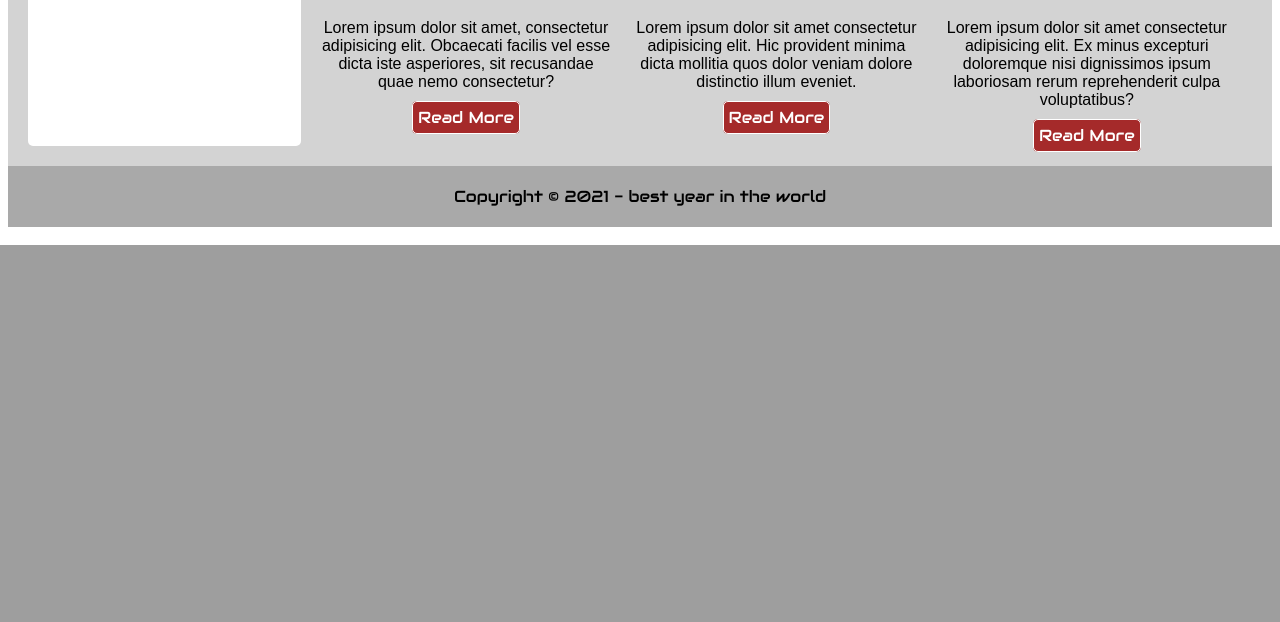
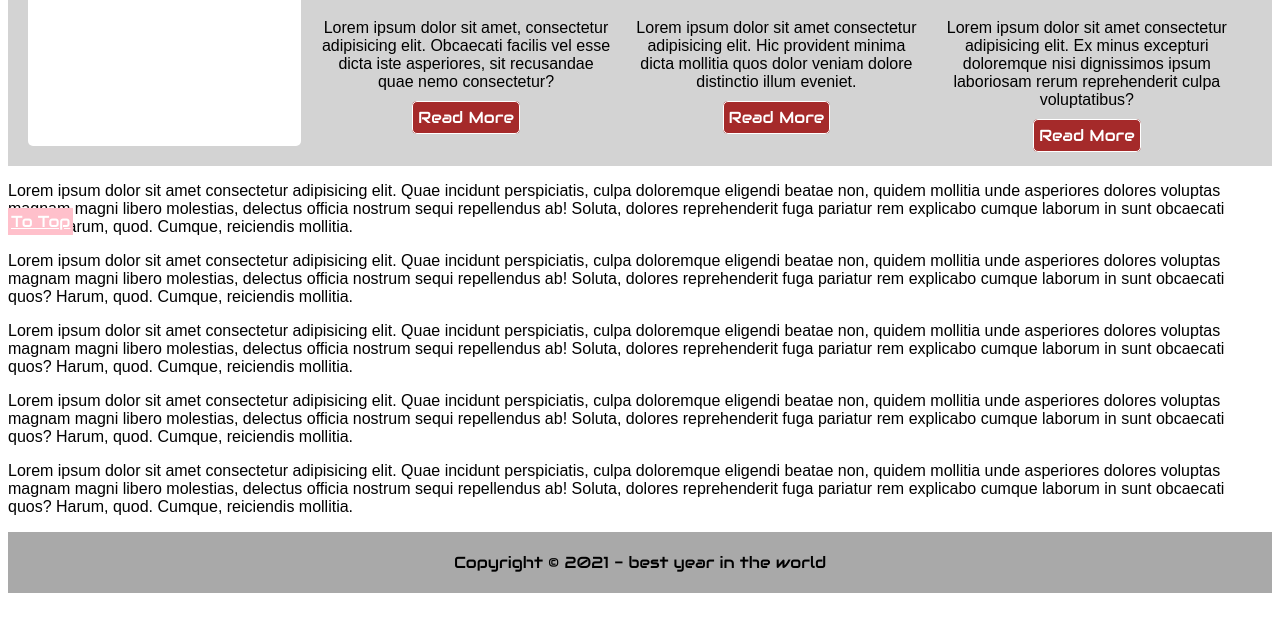
Before and after one commit to mirceaagr/ensta-web-dev, a PHP site: page /project/index.html in a window 1280 px wide. Shown: the part 555-1177 px from the top of the page. Before the commit the page ends 800 px from the top, so only its background shows below. Run offline with PHP 8.4, Linux system fonts and the light colour scheme.

Commit message:
CSS position

```diff
--- a/2021/course1/project/ensta.css
+++ b/2021/course1/project/ensta.css
@@ -1,4 +1,5 @@
 body {
+  /* position:relative; */
 }
 
 /* all headers and links will use Audiowide font */
@@ -25,7 +26,7 @@ header {
   color: white;
   text-align: center;
   background-image: url("https://images.all-free-download.com/images/graphiclarge/abstract_music_background_311570.jpg");
-  background-position: center;
+  background-position: cover;
   background-size: cover;
   background-repeat: no-repeat;
 }
@@ -39,10 +40,21 @@ header h2 {
 /* navigation */
 nav {
   display: flex;
+  position:sticky;
+  top:0;
 }
 nav a {
   padding: 20px;
   text-decoration: none;
+}
+
+#toTop{
+  position:sticky;
+  bottom:10px;
+  right:10px!important;
+  background-color:pink;
+  padding:3px;
+  color:white;
 }
 
 /* when screen is less then 500px we are using these css properties */
--- a/2021/course1/project/index.html
+++ b/2021/course1/project/index.html
@@ -66,11 +66,25 @@
                 <a href="#!">Read More</a>
             </article>
         </section>
+
+
+
+
     </main>
+
+    <section>
+        <p>Lorem ipsum dolor sit amet consectetur adipisicing elit. Quae incidunt perspiciatis, culpa doloremque eligendi beatae non, quidem mollitia unde asperiores dolores voluptas magnam magni libero molestias, delectus officia nostrum sequi repellendus ab! Soluta, dolores reprehenderit fuga pariatur rem explicabo cumque laborum in sunt obcaecati quos? Harum, quod. Cumque, reiciendis mollitia.</p>
+        <p>Lorem ipsum dolor sit amet consectetur adipisicing elit. Quae incidunt perspiciatis, culpa doloremque eligendi beatae non, quidem mollitia unde asperiores dolores voluptas magnam magni libero molestias, delectus officia nostrum sequi repellendus ab! Soluta, dolores reprehenderit fuga pariatur rem explicabo cumque laborum in sunt obcaecati quos? Harum, quod. Cumque, reiciendis mollitia.</p>
+        <p>Lorem ipsum dolor sit amet consectetur adipisicing elit. Quae incidunt perspiciatis, culpa doloremque eligendi beatae non, quidem mollitia unde asperiores dolores voluptas magnam magni libero molestias, delectus officia nostrum sequi repellendus ab! Soluta, dolores reprehenderit fuga pariatur rem explicabo cumque laborum in sunt obcaecati quos? Harum, quod. Cumque, reiciendis mollitia.</p>
+        <p>Lorem ipsum dolor sit amet consectetur adipisicing elit. Quae incidunt perspiciatis, culpa doloremque eligendi beatae non, quidem mollitia unde asperiores dolores voluptas magnam magni libero molestias, delectus officia nostrum sequi repellendus ab! Soluta, dolores reprehenderit fuga pariatur rem explicabo cumque laborum in sunt obcaecati quos? Harum, quod. Cumque, reiciendis mollitia.</p>
+        <p>Lorem ipsum dolor sit amet consectetur adipisicing elit. Quae incidunt perspiciatis, culpa doloremque eligendi beatae non, quidem mollitia unde asperiores dolores voluptas magnam magni libero molestias, delectus officia nostrum sequi repellendus ab! Soluta, dolores reprehenderit fuga pariatur rem explicabo cumque laborum in sunt obcaecati quos? Harum, quod. Cumque, reiciendis mollitia.</p>
+    </section>
 
     <footer>
         Copyright &copy; 2021 - best year in the world
     </footer>
+
+    <a href="#" id="toTop">To Top</a>
 
 </body>
 
```
